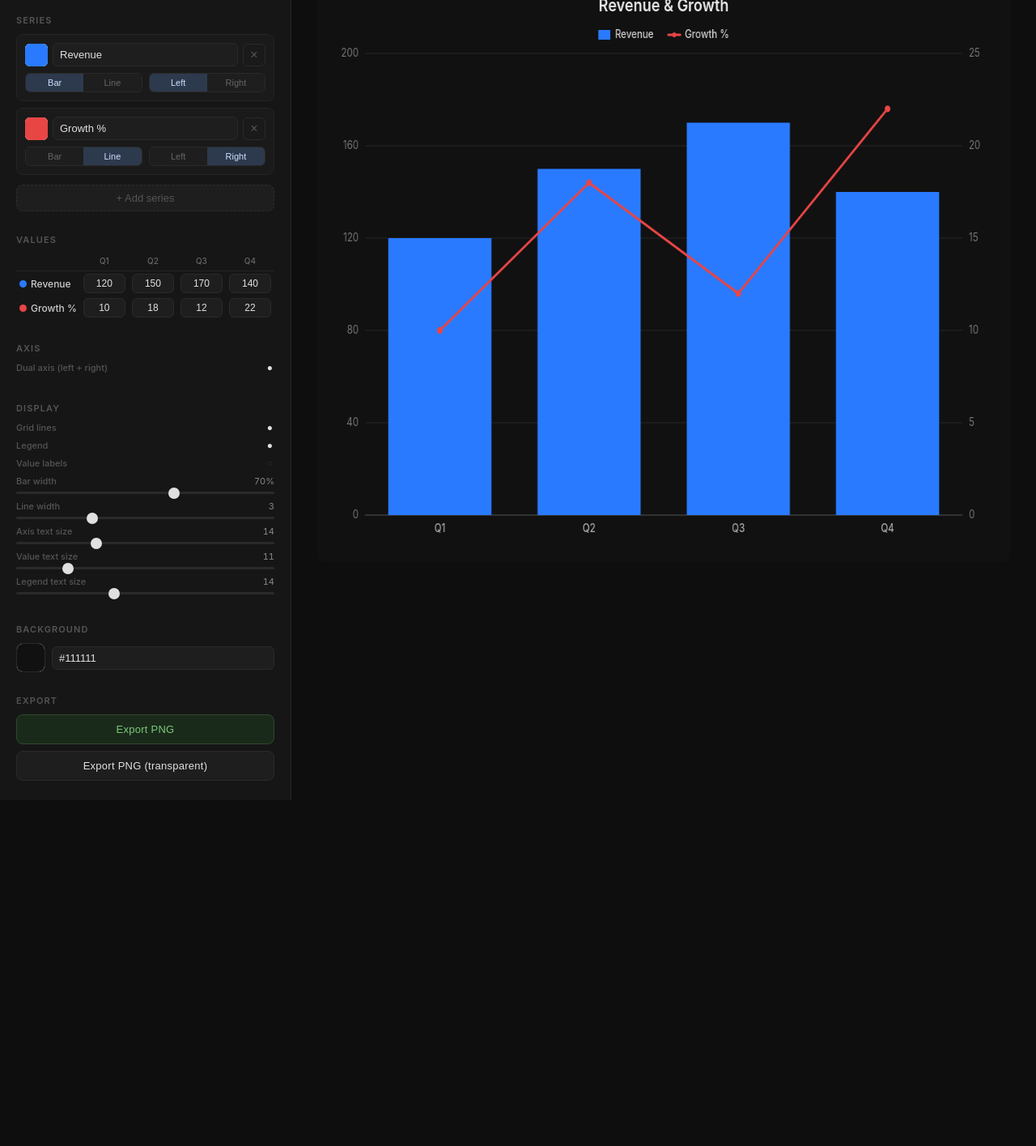
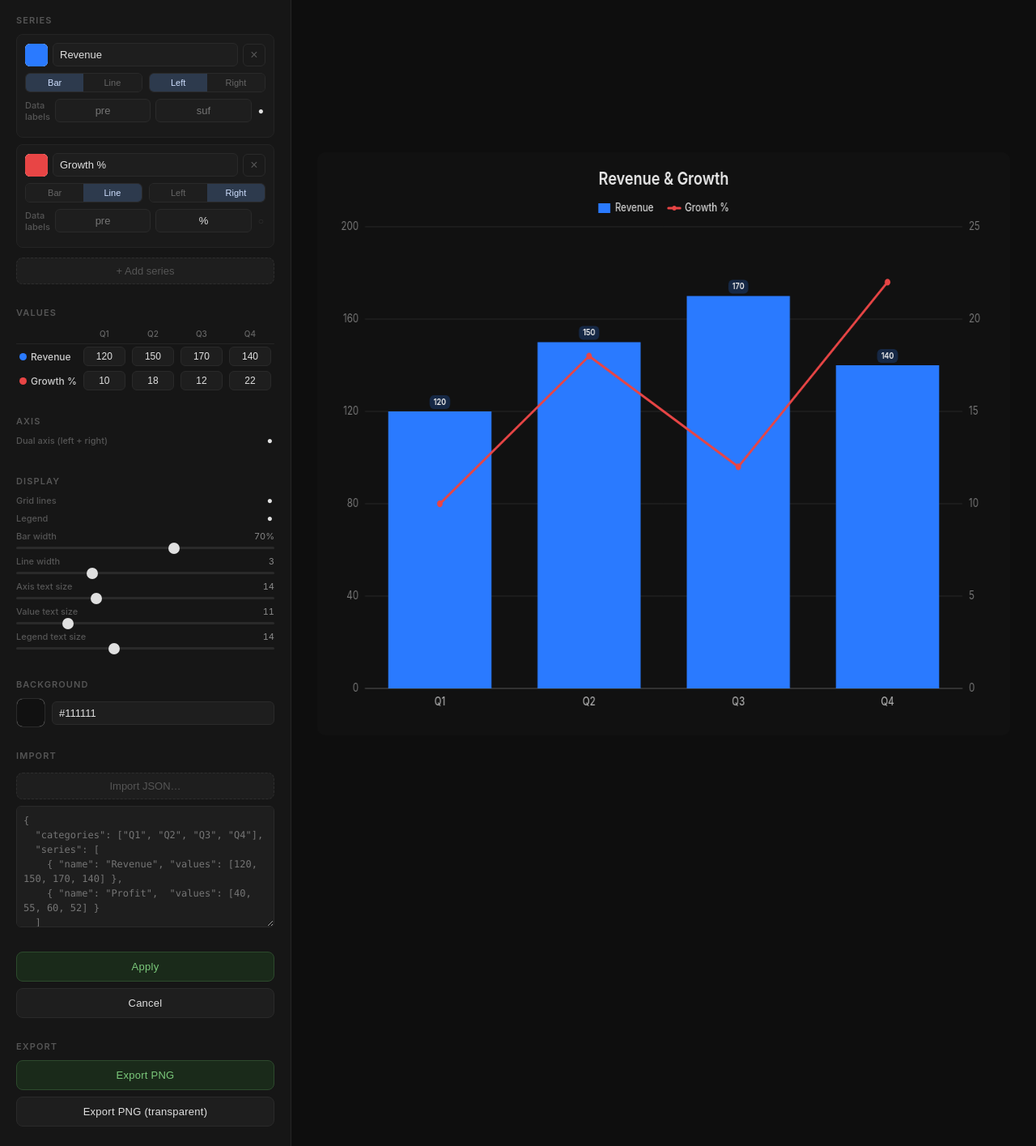
Before and after one commit to dstokaz/donut-builder, a plain HTML site: page combo.html in a window 1280 px wide. Shown: the part 320-1735 px from the top of the page at 81% size. Before the commit the page ends 1308 px from the top, so only its background shows below. Drawn offline with Linux system fonts and the light colour scheme.

Commit message:
Add per-series data labels, JSON import, and label prefix/suffix to combo chart
- Per-series data label toggles (replaces the global Value labels switch)
- Render labels as readable tinted pills in each series' color
- Per-series prefix/suffix inputs for label units (e.g. $120, 18%)
- Import chart data by pasting minimal JSON (categories + series)
- Fix Left/Right axis toggle not updating its active highlight

```diff
--- a/combo.html
+++ b/combo.html
@@ -57,10 +57,6 @@
         <span class="field-label">Legend</span>
         <button class="vis-toggle" id="toggleLegend" title="Show/hide">●</button>
       </div>
-      <div class="toggle-row">
-        <span class="field-label">Value labels</span>
-        <button class="vis-toggle" id="toggleValues" title="Show/hide">●</button>
-      </div>
       <div id="display-sliders"></div>
     </div>
 
@@ -71,6 +67,26 @@
           <input type="color" id="bgColorPicker" value="#111111">
         </div>
         <input type="text" id="bgColorHex" value="#111111" placeholder="#111111">
+      </div>
+    </div>
+
+    <div class="section">
+      <div class="panel-title">Import</div>
+      <button id="toggleImport" class="btn-add">Import JSON…</button>
+      <div id="import-panel" hidden>
+        <textarea id="importText" class="import-textarea" spellcheck="false"
+          placeholder='{
+  "categories": ["Q1", "Q2", "Q3", "Q4"],
+  "series": [
+    { "name": "Revenue", "values": [120, 150, 170, 140] },
+    { "name": "Profit",  "values": [40, 55, 60, 52] }
+  ]
+}'></textarea>
+        <div id="importMsg" class="import-msg"></div>
+        <div class="export-btns">
+          <button class="btn-export primary" id="applyImport">Apply</button>
+          <button class="btn-export" id="cancelImport">Cancel</button>
+        </div>
       </div>
     </div>
 
@@ -104,8 +120,8 @@
 // ── State ──────────────────────────────────────────────────────────────────
 let nextId = 1;
 
-function mkSeries(name, color, kind, axis, values) {
-  return { id: nextId++, name, color, kind, axis, values: values.slice() };
+function mkSeries(name, color, kind, axis, values, showLabels = false, prefix = '', suffix = '') {
+  return { id: nextId++, name, color, kind, axis, showLabels, prefix, suffix, values: values.slice() };
 }
 
 const state = {
@@ -116,7 +132,6 @@ const state = {
   dualAxis: true,
   showGrid: true,
   showLegend: true,
-  showValues: false,
   bgColor: '#111111',
   barWidth: 0.7,        // fraction of a category slot used by the bar group
   lineWidth: 3,         // px
@@ -126,8 +141,8 @@ const state = {
 };
 
 state.series = [
-  mkSeries('Revenue',  '#2A7AFF', 'bar',  'left',  [120, 150, 170, 140]),
-  mkSeries('Growth %', '#E84545', 'line', 'right', [10, 18, 12, 22]),
+  mkSeries('Revenue',  '#2A7AFF', 'bar',  'left',  [120, 150, 170, 140], true),
+  mkSeries('Growth %', '#E84545', 'line', 'right', [10, 18, 12, 22], false, '', '%'),
 ];
 
 // Effective axis honoring the dual-axis toggle (single axis => everything left).
@@ -147,6 +162,27 @@ function fmtNum(n) {
   if (!isFinite(n)) return '';
   if (Number.isInteger(n)) return n.toLocaleString();
   return (Math.round(n * 10) / 10).toLocaleString();
+}
+
+// Draw a value label as a rounded "pill" tinted with the series color, centered on
+// `cx` with its bottom edge at `bottomY`. Keeps labels readable over bars/grid/bg.
+function drawValueLabel(c, text, cx, bottomY, color) {
+  const fs = state.valueFontSize;
+  c.font = `600 ${fs}px ${FF}`;
+  const padX = 6, padY = 3;
+  const w = c.measureText(text).width + padX * 2;
+  const h = fs + padY * 2;
+  const x = cx - w / 2;
+  const y = bottomY - h;
+  const r = Math.min(6, h / 2);
+  c.beginPath();
+  c.roundRect(x, y, w, h, r);
+  c.fillStyle = hexToRgba(color, 0.22);
+  c.fill();
+  c.fillStyle = '#f0f0f0';
+  c.textAlign = 'center';
+  c.textBaseline = 'middle';
+  c.fillText(text, cx, y + h / 2);
 }
 
 // ── Canvas Rendering ────────────────────────────────────────────────────────
@@ -283,13 +319,8 @@ function render(c, w, h, withBg) {
       c.fillStyle = s.color;
       c.fillRect(bx, by, bw, bh);
 
-      if (state.showValues) {
-        c.font = `500 ${state.valueFontSize}px ${FF}`;
-        c.fillStyle = '#cfcfcf';
-        c.textAlign = 'center';
-        c.textBaseline = 'bottom';
-        c.fillText(fmtNum(v), bx + bw / 2, by - 3);
-      }
+      if (s.showLabels)
+        drawValueLabel(c, (s.prefix || '') + fmtNum(v) + (s.suffix || ''), bx + bw / 2, by - 3, s.color);
     });
   });
 
@@ -328,13 +359,9 @@ function render(c, w, h, withBg) {
       c.arc(p.x, p.y, state.lineWidth * 1.4, 0, Math.PI * 2);
       c.fillStyle = s.color;
       c.fill();
-      if (state.showValues) {
-        c.font = `500 ${state.valueFontSize}px ${FF}`;
-        c.fillStyle = '#cfcfcf';
-        c.textAlign = 'center';
-        c.textBaseline = 'bottom';
-        c.fillText(fmtNum(p.v), p.x, p.y - state.lineWidth * 1.4 - 3);
-      }
+      if (s.showLabels)
+        drawValueLabel(c, (s.prefix || '') + fmtNum(p.v) + (s.suffix || ''),
+                       p.x, p.y - state.lineWidth * 1.4 - 3, s.color);
     });
   });
 }
@@ -352,12 +379,11 @@ function persist() {
     title: state.title,
     showTitle: state.showTitle,
     categories: state.categories,
-    series: state.series.map(({ id, name, color, kind, axis, values }) =>
-      ({ id, name, color, kind, axis, values })),
+    series: state.series.map(({ id, name, color, kind, axis, showLabels, prefix, suffix, values }) =>
+      ({ id, name, color, kind, axis, showLabels, prefix, suffix, values })),
     dualAxis: state.dualAxis,
     showGrid: state.showGrid,
     showLegend: state.showLegend,
-    showValues: state.showValues,
     bgColor: state.bgColor,
     barWidth: state.barWidth,
     lineWidth: state.lineWidth,
@@ -374,16 +400,20 @@ function restore() {
   state.title      = data.title      ?? state.title;
   state.showTitle  = data.showTitle  ?? true;
   state.categories = Array.isArray(data.categories) && data.categories.length ? data.categories : state.categories;
+  // Migration: older saves used a single global `showValues`; fall back to it per series.
+  const legacyLabels = data.showValues === true;
   state.series     = data.series.map(s => ({
     id: s.id, name: s.name, color: s.color,
     kind: s.kind === 'line' ? 'line' : 'bar',
     axis: s.axis === 'right' ? 'right' : 'left',
+    showLabels: s.showLabels ?? legacyLabels,
+    prefix: s.prefix ?? '',
+    suffix: s.suffix ?? '',
     values: Array.isArray(s.values) ? s.values : [],
   }));
   state.dualAxis   = data.dualAxis   ?? true;
   state.showGrid   = data.showGrid   ?? true;
   state.showLegend = data.showLegend ?? true;
-  state.showValues = data.showValues ?? false;
   state.bgColor    = data.bgColor    ?? state.bgColor;
   state.barWidth   = data.barWidth   ?? state.barWidth;
   state.lineWidth  = data.lineWidth  ?? state.lineWidth;
@@ -511,11 +541,39 @@ function renderSeries() {
     const axisToggle = makeSegToggle(
       [{ label: 'Left', value: 'left' }, { label: 'Right', value: 'right' }],
       s.axis, !state.dualAxis,
-      v => { s.axis = v; renderPreview(); }
+      v => { s.axis = v; renderSeries(); renderPreview(); }
     );
 
     controls.append(kindToggle, axisToggle);
-    card.append(top, controls);
+
+    const labelsRow = document.createElement('div');
+    labelsRow.className = 'toggle-row';
+    const labelsLabel = document.createElement('span');
+    labelsLabel.className = 'field-label';
+    labelsLabel.textContent = 'Data labels';
+
+    const affix = (value, ph, onChange) => {
+      const inp = document.createElement('input');
+      inp.type = 'text';
+      inp.className = 'label-affix';
+      inp.value = value;
+      inp.placeholder = ph;
+      inp.maxLength = 4;
+      inp.title = ph === 'pre' ? 'Label prefix (e.g. $)' : 'Label suffix (e.g. %)';
+      inp.addEventListener('input', e => { onChange(e.target.value); renderPreview(); });
+      return inp;
+    };
+
+    const right = document.createElement('div');
+    right.className = 'labels-right';
+    right.append(
+      affix(s.prefix, 'pre', v => { s.prefix = v; }),
+      affix(s.suffix, 'suf', v => { s.suffix = v; }),
+      visToggle(s.showLabels, on => { s.showLabels = on; renderPreview(); }),
+    );
+    labelsRow.append(labelsLabel, right);
+
+    card.append(top, controls, labelsRow);
     list.appendChild(card);
   });
 }
@@ -606,7 +664,6 @@ function bindToggle(id, key, after) {
 bindToggle('toggleTitle',  'showTitle');
 bindToggle('toggleGrid',   'showGrid');
 bindToggle('toggleLegend', 'showLegend');
-bindToggle('toggleValues', 'showValues');
 bindToggle('toggleDual',   'dualAxis', renderSeries);  // re-enable/disable axis toggles
 
 document.getElementById('comboTitle').addEventListener('input', e => {
@@ -669,6 +726,76 @@ function exportChart(withBg) {
   });
 }
 
+// ── Import (paste JSON) ────────────────────────────────────────────────────────
+// Accepts a minimal data shape:
+//   { "categories": ["Q1", ...], "series": [ { "name": "Revenue", "values": [..] } ] }
+// Kind/axis/color are auto-assigned; the first series defaults to bars, the rest lines.
+const importPanel = document.getElementById('import-panel');
+const importText  = document.getElementById('importText');
+const importMsg   = document.getElementById('importMsg');
+
+function showImportMsg(text, ok) {
+  importMsg.textContent = text;
+  importMsg.classList.toggle('error', !ok);
+  importMsg.classList.toggle('ok', !!ok && !!text);
+}
+
+function applyImport() {
+  let data;
+  try {
+    data = JSON.parse(importText.value);
+  } catch (err) {
+    showImportMsg('Invalid JSON: ' + err.message, false);
+    return;
+  }
+
+  const cats = Array.isArray(data?.categories) ? data.categories.map(String) : null;
+  const rawSeries = Array.isArray(data?.series) ? data.series : null;
+  if (!cats || !cats.length) {
+    showImportMsg('Need a non-empty "categories" array.', false);
+    return;
+  }
+  if (!rawSeries || !rawSeries.length) {
+    showImportMsg('Need a non-empty "series" array.', false);
+    return;
+  }
+  if (!rawSeries.every(s => s && Array.isArray(s.values))) {
+    showImportMsg('Each series needs a "values" array.', false);
+    return;
+  }
+
+  nextId = 1;
+  state.categories = cats;
+  state.series = rawSeries.map((s, i) => {
+    const values = s.values.map(v => (v === null || v === '' ? null : Number(v)));
+    const series = mkSeries(
+      s.name != null ? String(s.name) : 'Series ' + (i + 1),
+      PALETTE[i % PALETTE.length],
+      i === 0 ? 'bar' : 'line',
+      'left',
+      values,
+    );
+    alignValues(series);
+    return series;
+  });
+
+  showImportMsg('Imported ' + state.series.length + ' series × ' + cats.length + ' categories.', true);
+  renderCategories();
+  renderSeries();
+  renderMatrix();
+  renderPreview();
+}
+
+document.getElementById('toggleImport').addEventListener('click', () => {
+  importPanel.hidden = !importPanel.hidden;
+  if (!importPanel.hidden) importText.focus();
+});
+document.getElementById('applyImport').addEventListener('click', applyImport);
+document.getElementById('cancelImport').addEventListener('click', () => {
+  importPanel.hidden = true;
+  showImportMsg('', true);
+});
+
 // ── Init ──────────────────────────────────────────────────────────────────────
 restore();
 
@@ -676,7 +803,6 @@ document.getElementById('comboTitle').value = state.title;
 syncToggleBtn('toggleTitle',  state.showTitle);
 syncToggleBtn('toggleGrid',   state.showGrid);
 syncToggleBtn('toggleLegend', state.showLegend);
-syncToggleBtn('toggleValues', state.showValues);
 syncToggleBtn('toggleDual',   state.dualAxis);
 
 applyBgColor(state.bgColor);
--- a/shared.css
+++ b/shared.css
@@ -159,6 +159,14 @@ input[type="number"]::-webkit-outer-spin-button { -webkit-appearance: none; }
   margin-bottom: 8px;
 }
 
+.labels-right { display: flex; align-items: center; gap: 6px; }
+.label-affix {
+  width: 40px;
+  padding: 3px 5px;
+  font-size: 12px;
+  text-align: center;
+}
+
 .vis-toggle {
   background: none;
   border: none;
@@ -242,6 +250,28 @@ input[type="range"]::-moz-range-thumb {
   color: #7bc97b;
 }
 .btn-export.primary:hover { background: #213221; border-color: #3a6a3a; }
+
+/* ── Import (paste JSON) ───────────────────────────────────────── */
+#import-panel { display: flex; flex-direction: column; gap: 8px; margin-top: 8px; }
+.import-textarea {
+  background: #1e1e1e;
+  border: 1px solid #2a2a2a;
+  border-radius: 6px;
+  color: #e0e0e0;
+  font-family: ui-monospace, SFMono-Regular, Menlo, monospace;
+  font-size: 12px;
+  line-height: 1.5;
+  padding: 8px;
+  outline: none;
+  width: 100%;
+  min-height: 150px;
+  resize: vertical;
+  transition: border-color 0.15s;
+}
+.import-textarea:focus { border-color: #444; }
+.import-msg { font-size: 11px; min-height: 14px; }
+.import-msg.error { color: #e07b7b; }
+.import-msg.ok { color: #7bc97b; }
 
 /* ── Right Panel (preview) ─────────────────────────────────────── */
 #preview {
--- a/shared.js
+++ b/shared.js
@@ -112,6 +112,14 @@ function colorSwatch(value, onInput) {
   return wrap;
 }
 
+// Convert a #RRGGBB hex color to an rgba() string at the given alpha (0–1).
+function hexToRgba(hex, alpha) {
+  const m = /^#?([0-9a-f]{6})$/i.exec(String(hex).trim());
+  if (!m) return `rgba(128,128,128,${alpha})`;
+  const n = parseInt(m[1], 16);
+  return `rgba(${(n >> 16) & 255},${(n >> 8) & 255},${n & 255},${alpha})`;
+}
+
 // Round a raw maximum up to a "nice" axis bound (1/2/2.5/5 × 10^n).
 function niceMax(raw) {
   if (!isFinite(raw) || raw <= 0) return 10;
```
